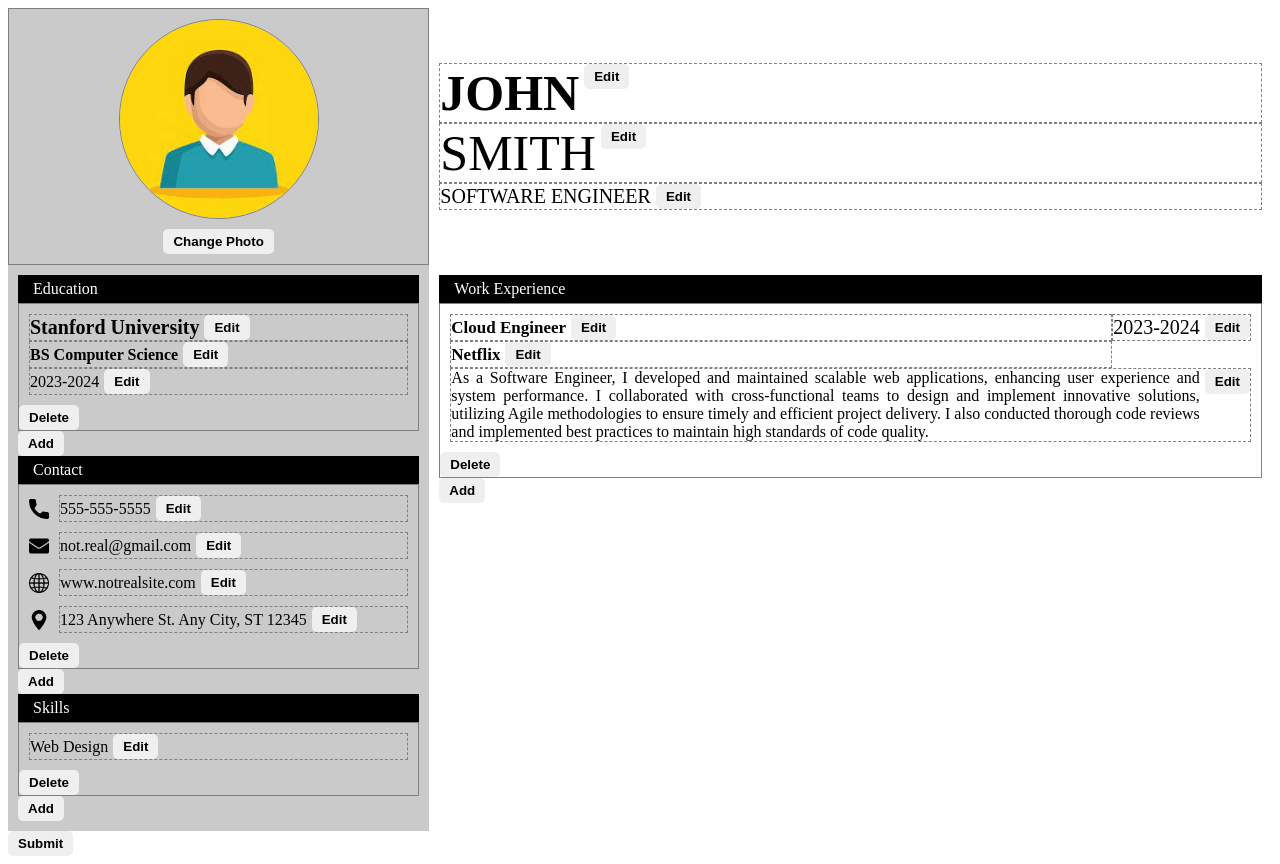
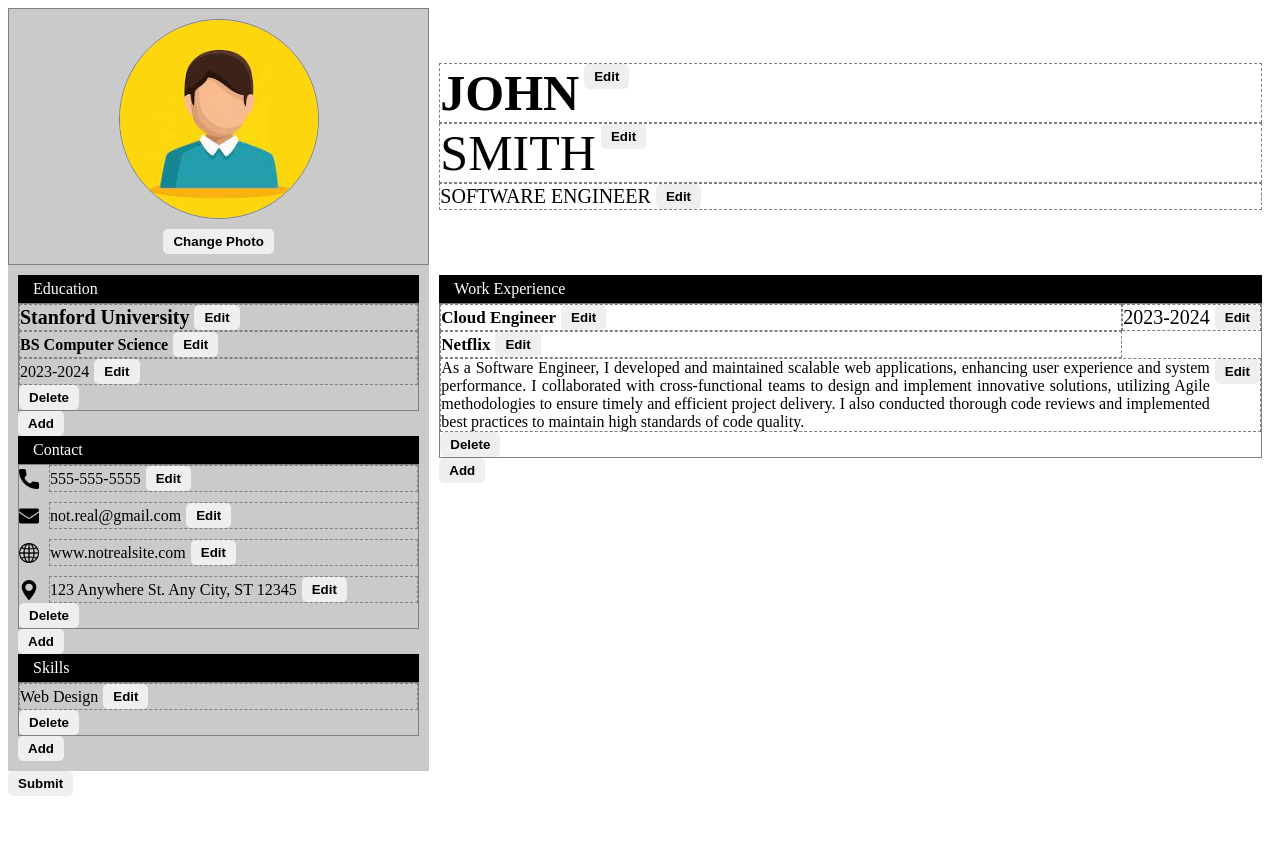
Before and after one commit to Jaizzer/swift-cv, a React (Vite) app: page / in a window 1280 px wide. After the commit the page ends 804 px from the top, so only its background shows below. Built offline with nearby package versions, Linux system fonts and the light colour scheme.

Commit message:
feat: Make padding 0px to make cv-area control padding

```diff
--- a/src/index.css
+++ b/src/index.css
@@ -29,12 +29,12 @@ form button,
     grid-template-columns: 1fr auto;
     grid-template-rows: repeat(3, auto);
 
-    padding: 10px;
+    padding: 0px;
     gap: 10px;
 }
 
 .skill {
-    padding: 10px;
+    padding: 0px;
 }
 
 .work-title,
@@ -63,7 +63,7 @@ form button,
 
 
 .contact {
-    padding: 10px;
+    padding: 0px;
     display: grid;
     gap: 10px;
 }
@@ -79,7 +79,7 @@ form button,
     display: grid;
     gap: 10px;
 
-    padding: 10px;
+    padding: 0px;
 }
 
 
```
